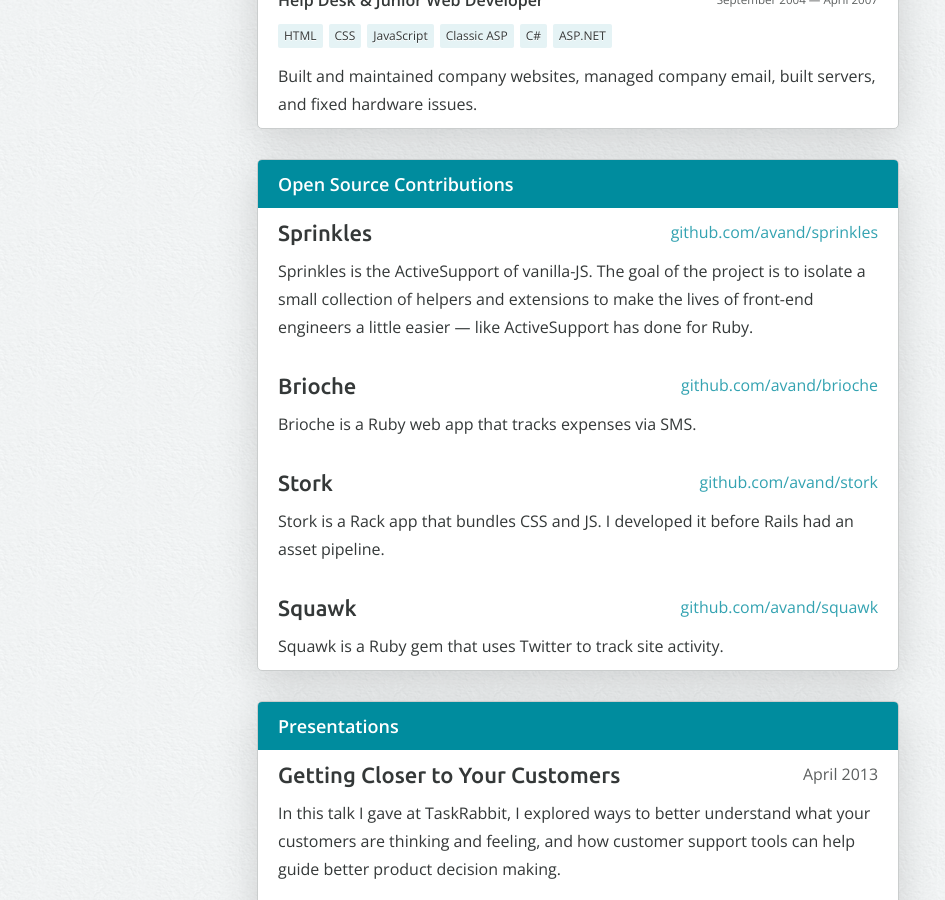
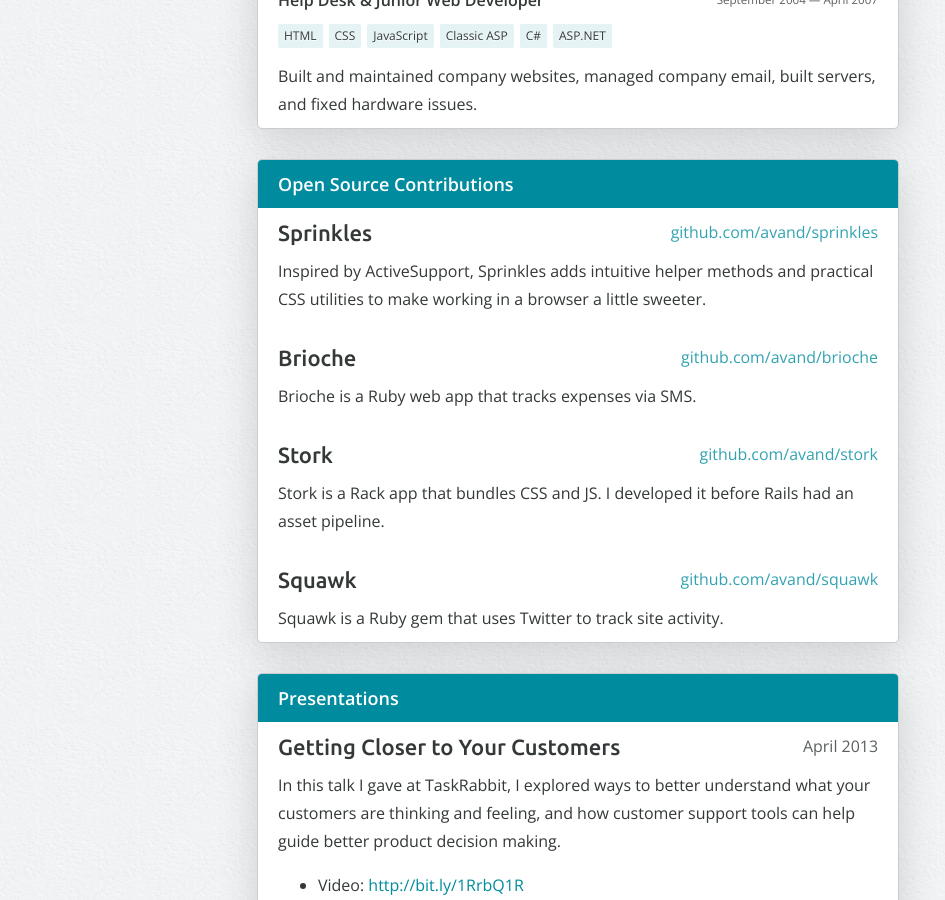
Before and after one commit to avand/avand.github.com, a Jekyll site: the page built from resume/index.html, in a window 1280 px wide and 900 px high, scrolled down 2972 px. Shown: the whole window, without its empty margins (62-1007 px from the left). Built offline with Jekyll 4.4.1, drawn with Linux system fonts in a browser that asks for light colours; some of the changed text lies outside the part shown.

Commit message:
Copy tweaks to resume

```diff
--- a/resume/index.html
+++ b/resume/index.html
@@ -123,9 +123,9 @@
         (<a href="http://bit.ly/gafewd" target="_blank">bit.ly/gafewd</a>).
       </li>
       <li>
-        <strong>Curriculum</strong>: Developed a curriculum from scratch to teach
-        HTML, CSS, and JS to people with no prior experience.
+        <strong>Curriculum</strong>: Developed a curriculum from scratch
         (<a href="http://fewd.avandamiri.com" target="_blank">fewd.avandamiri.com</a>)
+        to teach HTML, CSS, and JS to people with no prior experience.
       </li>
     </ul>
   </article>
@@ -344,10 +344,8 @@
     </h2>
 
     <p>
-      Sprinkles is the ActiveSupport of vanilla-JS. The goal of the project
-      is to isolate a small collection of helpers and extensions to make the
-      lives of front-end engineers a little easier — like ActiveSupport has done
-      for Ruby.
+      Inspired by ActiveSupport, Sprinkles adds intuitive helper methods and
+      practical CSS utilities to make working in a browser a little sweeter.
     </p>
   </article>
 
```
Also changed, not shown: other parts of resume/index.html (+3 -3 lines).
